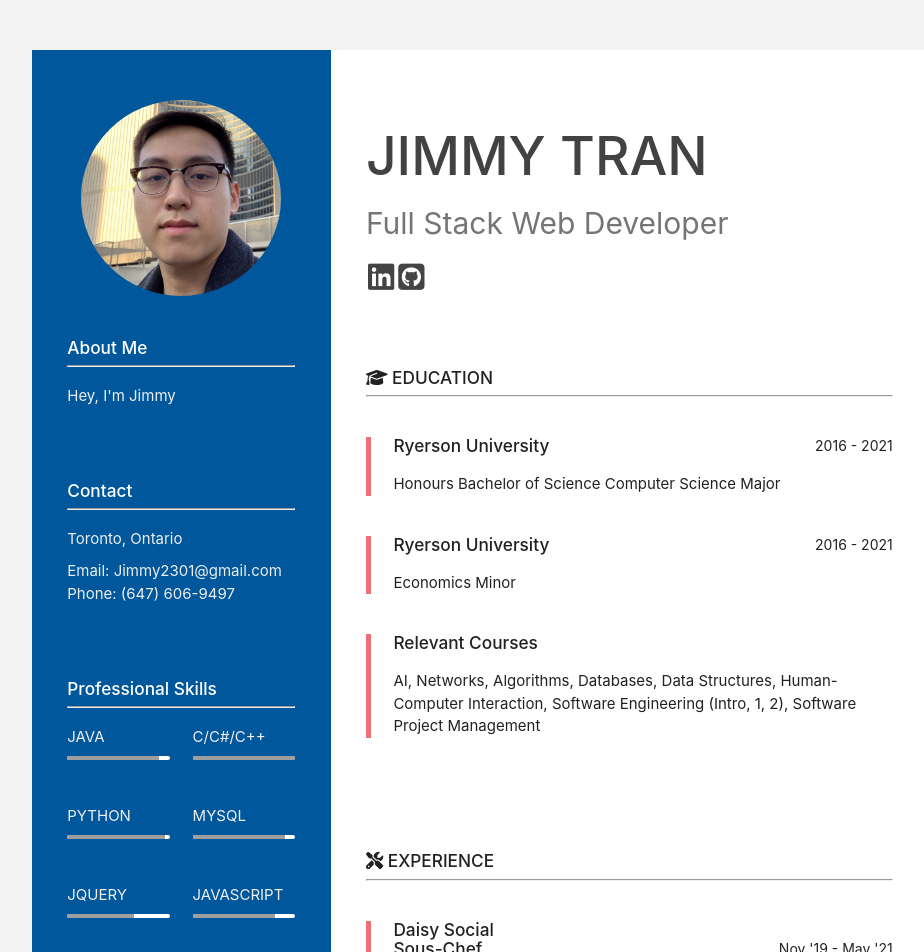
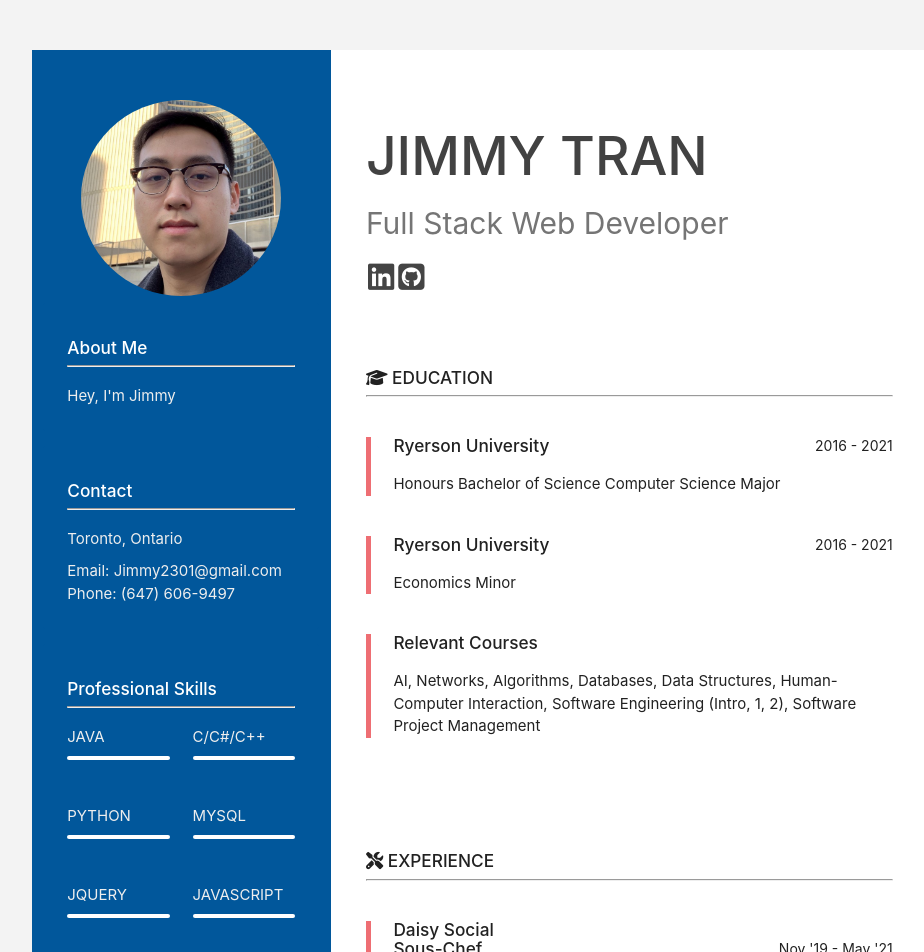
Before and after one commit to JaayTran/ReactCV, a React (Create React App) app: page / in a window 1280 px wide. Shown: the top 952 px of the page, without its empty margins (160-1084 px from the left). Built offline with nearby package versions, Linux system fonts and the light colour scheme.

Commit message:
Update Skills.js

```diff
--- a/src/components/pages/skills/Skills.js
+++ b/src/components/pages/skills/Skills.js
@@ -14,13 +14,13 @@ export default class Skills extends Component {
               <div className="col m6 s12">
                 <p className="grey-text text-lighten-3">JAVA</p>
                 <div className="progress white">
-                  <div className="determinate grey" style={{ width: '89%'}}></div>
+                  {/* <div className="determinate grey" style={{ width: '89%'}}></div> */}
                 </div>
               </div>
               <div className="col m6 s12">
                 <p className="grey-text text-lighten-3">C/C#/C++</p>
                 <div className="progress white">
-                  <div className="determinate grey" style={{ width: '100%'}}></div>
+                  {/* <div className="determinate grey" style={{ width: '100%'}}></div> */}
                 </div>
               </div>
             </div>
@@ -28,13 +28,13 @@ export default class Skills extends Component {
               <div className="col m6 s12">
                 <p className="grey-text text-lighten-3">PYTHON</p>
                 <div className="progress white">
-                  <div className="determinate grey" style={{ width: '95%'}}></div>
+                  {/* <div className="determinate grey" style={{ width: '95%'}}></div> */}
                 </div>
               </div>
               <div className="col m6 s12">
                 <p className="grey-text text-lighten-3">MYSQL</p>
                 <div className="progress white">
-                  <div className="determinate grey" style={{ width: '90%'}}></div>
+                  {/* <div className="determinate grey" style={{ width: '90%'}}></div> */}
                 </div>
               </div>
             </div>
@@ -42,13 +42,13 @@ export default class Skills extends Component {
               <div className="col m6 s12">
                 <p className="grey-text text-lighten-3">JQUERY</p>
                 <div className="progress white">
-                  <div className="determinate grey" style={{ width: '65%'}}></div>
+                  {/* <div className="determinate grey" style={{ width: '65%'}}></div> */}
                 </div>
               </div>
               <div className="col m6 s12">
                 <p className="grey-text text-lighten-3">JAVASCRIPT</p>
                 <div className="progress white">
-                  <div className="determinate grey" style={{ width: '80%'}}></div>
+                  {/* <div className="determinate grey" style={{ width: '80%'}}></div> */}
                 </div>
               </div>
             </div>
```
